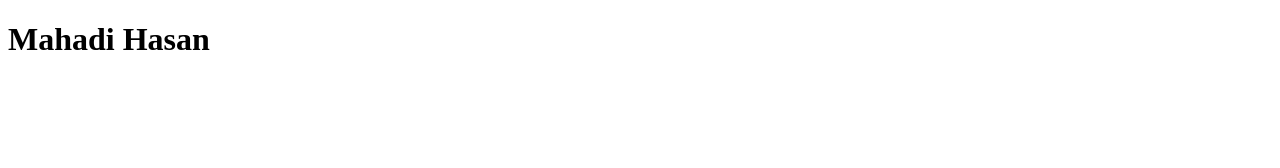
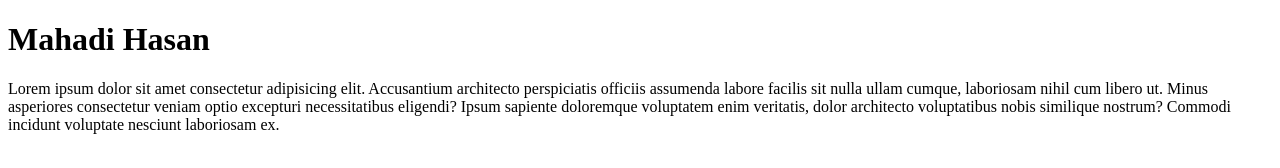
Before and after one commit to mahadihasan629/first-projects, a plain HTML site: page index.html in a window 1280 px wide. Drawn offline with Linux system fonts and the light colour scheme.

Commit message:
ptag-added

```diff
--- a/index.html
+++ b/index.html
@@ -7,5 +7,6 @@
 </head>
 <body>
     <h1>Mahadi Hasan</h1>
+    <p>Lorem ipsum dolor sit amet consectetur adipisicing elit. Accusantium architecto perspiciatis officiis assumenda labore facilis sit nulla ullam cumque, laboriosam nihil cum libero ut. Minus asperiores consectetur veniam optio excepturi necessitatibus eligendi? Ipsum sapiente doloremque voluptatem enim veritatis, dolor architecto voluptatibus nobis similique nostrum? Commodi incidunt voluptate nesciunt laboriosam ex.</p>
 </body>
 </html>
```
